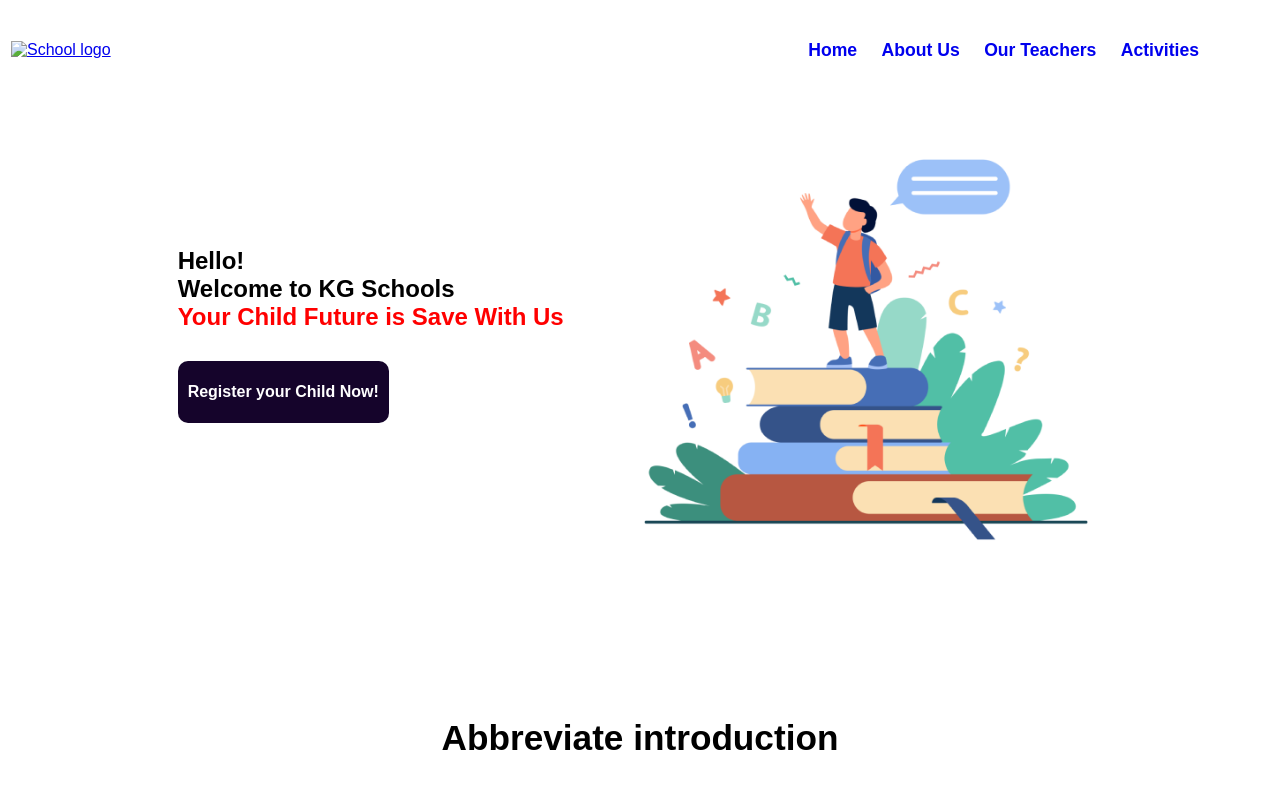
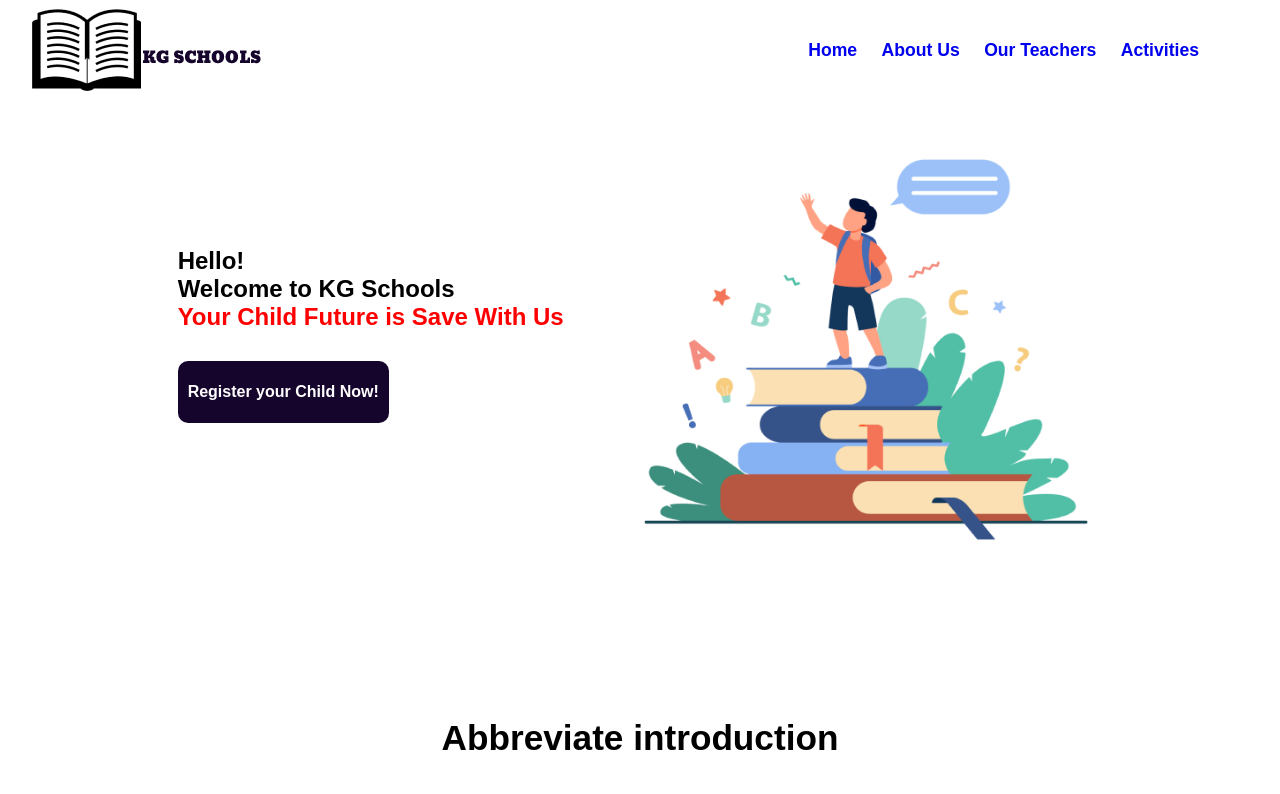
Before and after one commit to Muhammed61699/Landing-Page, a plain HTML site: page index.html in a window 1280 px wide. Shown: the top 794 px of the page. Drawn offline with Linux system fonts and the light colour scheme; files whose address does not match are found by name.

Commit message:
Update index.html
index

```diff
--- a/index.html
+++ b/index.html
@@ -11,7 +11,7 @@
 <body>
 <header>
     <a href="#first">
-        <img src="/..images\Logoo.png" alt="School logo" class="logo"/>
+        <img src=".\images\Logoo.png" alt="School logo" class="logo"/>
     </a>
         <nav class="nav">
            <a href="#first">Home</a>
```
